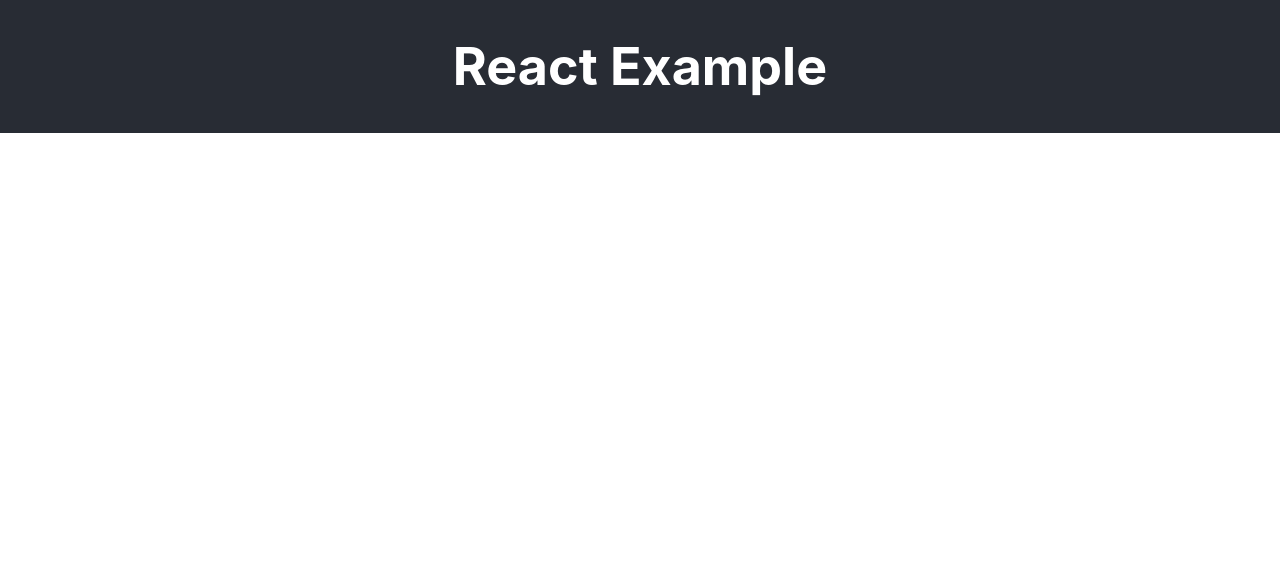
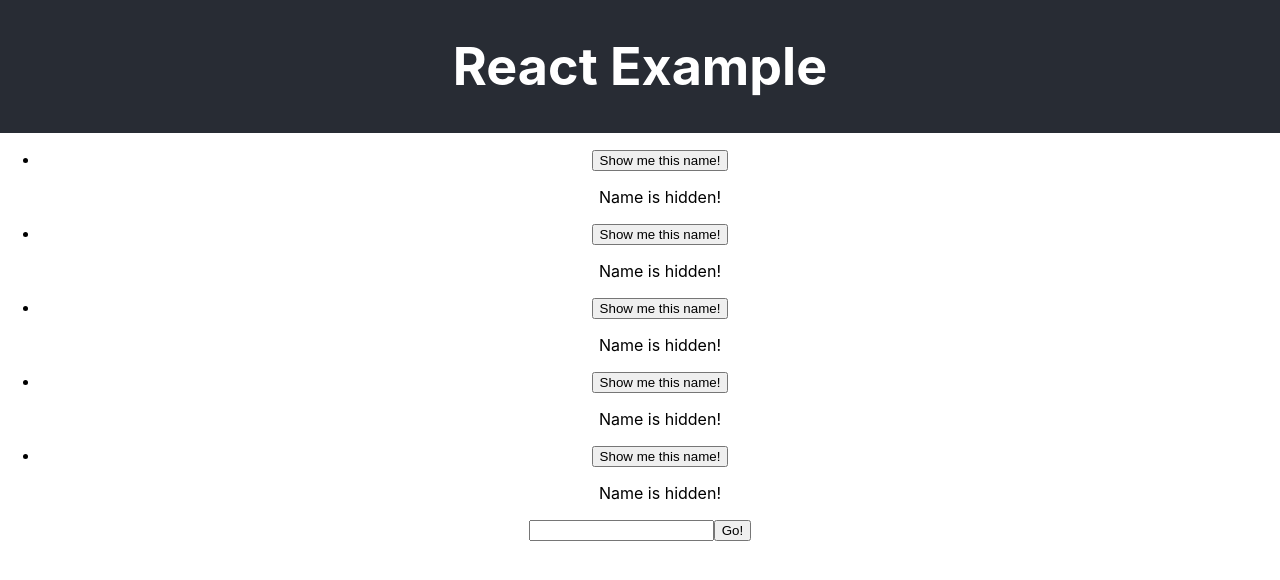
Before and after one commit to DonSaul/CLPLDOTNETTASKS, a React (Create React App) app in the folder react-hw/: page / in a window 1280 px wide. Shown: the top 580 px of the page. Built offline with nearby package versions, Linux system fonts and the light colour scheme.

Commit message:
Added components and namelist to app

```diff
--- a/react-hw/src/App.js
+++ b/react-hw/src/App.js
@@ -1,13 +1,23 @@
 import './App.css';
+import { AlertForm } from './components/alertform';
+import { NameList } from './components/namelist';
 
 function App() {
+  const nameList = [
+    'Chita MacGuinness',
+    'Zlata Ahlström',
+    'Solvej Trueman',
+    'Mebh Cavanaugh',
+    'Edgars Bellerose',
+  ];
   return (
     <div className="App">
       <header className="App-header">
         <h1>React Example</h1>{/*HW Task 1*/}
       </header>
       <div className='content'>
-
+        <NameList list={nameList}/>{/*HW Tasks 2-4*/}
+        <AlertForm/>{/*HW Task 5*/}
       </div>
     </div>
   );
```
